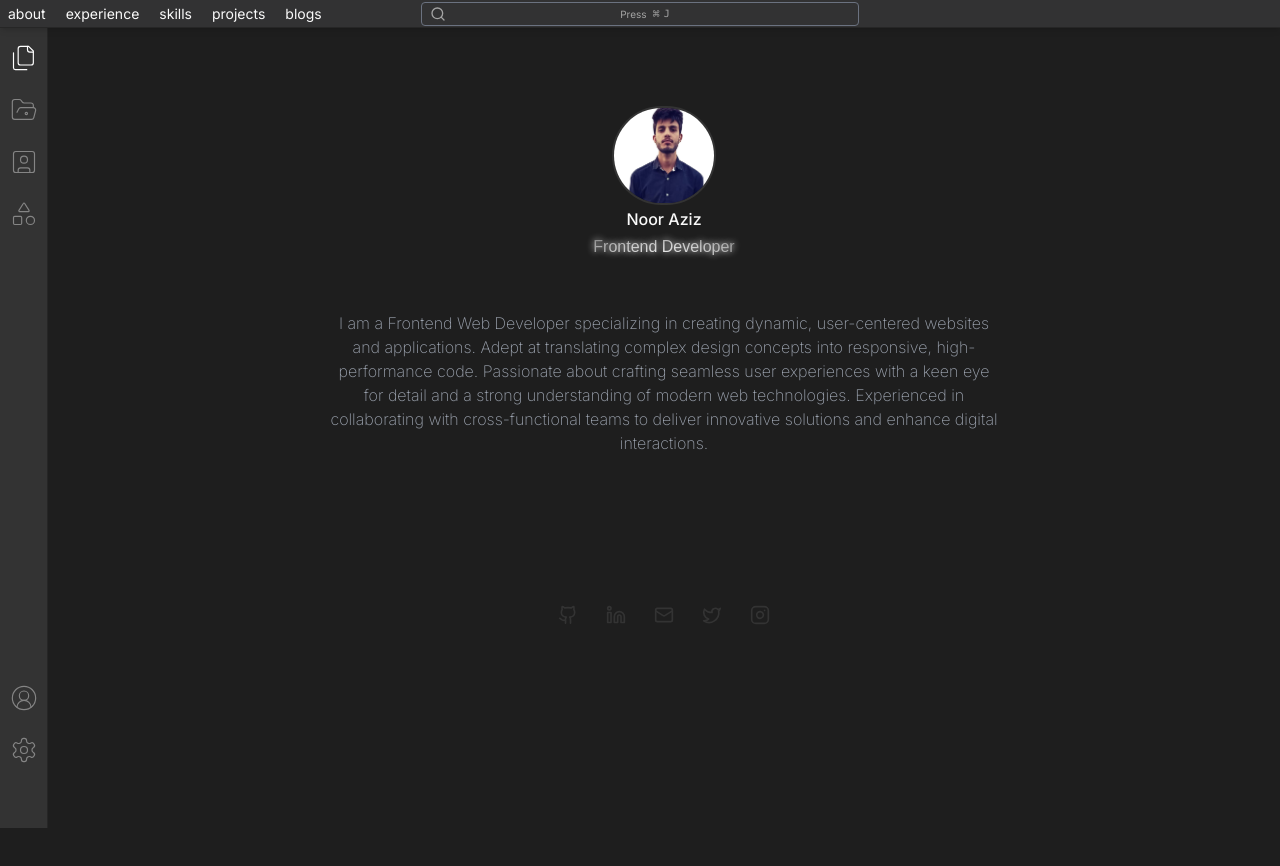
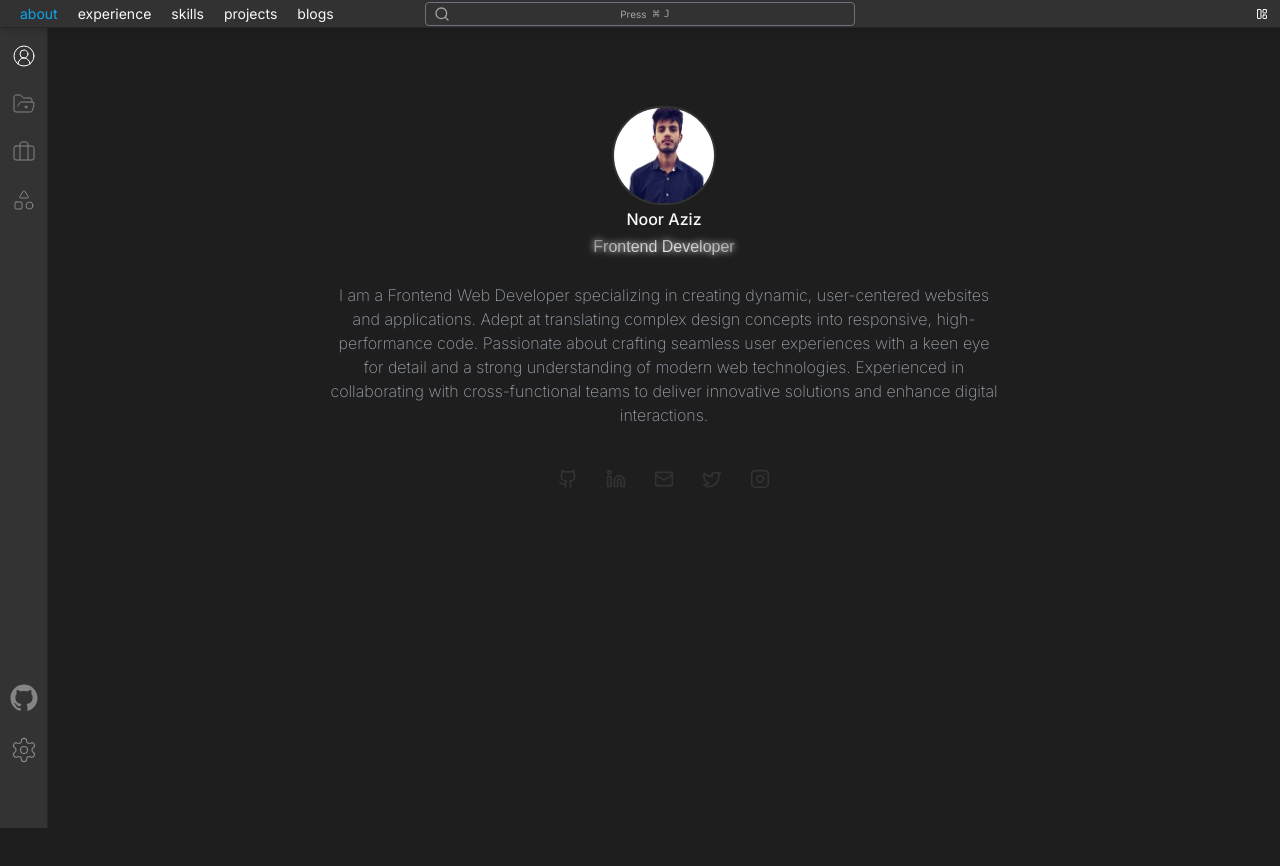
Before and after one commit to aziz-codes/azizcodes, a Next.js app: page /about in a window 1280 px wide. Shown: the top 866 px of the page. Built offline with nearby package versions, Linux system fonts and the light colour scheme.

Commit message:
changed some icons, some refactoring

```diff
--- a/app/(about)/about/page.tsx
+++ b/app/(about)/about/page.tsx
@@ -42,7 +42,7 @@ const About = () => {
         initial={{ opacity: 0, y: 20 }}
         animate={{ opacity: 1, y: 0 }}
         transition={{ duration: 0.5, delay: 0.6 }}
-        className="text-center relative top-12 line-clamp-6 max-w-2xl text-gray-400 font-[200]"
+        className="text-center relative top-5 line-clamp-6 max-w-2xl text-gray-400 font-[200]"
       >
         I am a Frontend Web Developer specializing in creating dynamic,
         user-centered websites and applications. Adept at translating complex
@@ -58,7 +58,7 @@ const About = () => {
         initial={{ opacity: 0, y: 20 }}
         animate={{ opacity: 1, y: 0 }}
         transition={{ duration: 0.5, delay: 0.8 }}
-        className="relative top-48 flex items-center space-x-7"
+        className="relative top-14 flex items-center space-x-7"
       >
         {socialIcons.map((icon, index) => {
           const Icon = icon.icon;
--- a/components/aside-lg.tsx
+++ b/components/aside-lg.tsx
@@ -1,6 +1,13 @@
 "use client";
 import React from "react";
-import { About, Contact, Blogs, Projects } from "@/layouts/index";
+import {
+  About,
+  Contact,
+  Blogs,
+  Projects,
+  Experience,
+  Github,
+} from "@/layouts/index";
 import { useStore } from "@/context/context-provider";
 
 const AsideLg = () => {
@@ -11,6 +18,8 @@ const AsideLg = () => {
     contact: <Contact />,
     blogs: <Blogs />,
     projects: <Projects />,
+    experience: <Experience />,
+    github: <Github />,
   };
 
   const renderLayout = () => components[activeComponent];
--- a/components/aside-sm.tsx
+++ b/components/aside-sm.tsx
@@ -33,7 +33,7 @@ const AsideSm = () => {
             <div key={index} title={item.label}>
               <Icon
                 strokeWidth={1}
-                className={`w-7 h-7 cursor-pointer text-[#858585]  hover:text-white transition-colors duration-75 ease-in ${
+                className={`w-6 h-6 cursor-pointer text-[#858585]  hover:text-white transition-colors duration-75 ease-in ${
                   item.isActive && "text-white"
                 }`}
                 onClick={() => handleClick(item.label, index)}
--- a/components/navbar.tsx
+++ b/components/navbar.tsx
@@ -1,7 +1,6 @@
 "use client";
-
 import * as React from "react";
-import { useRouter } from "next/navigation";
+import { useRouter, usePathname } from "next/navigation";
 import {
   EnvelopeClosedIcon,
   GearIcon,
@@ -21,11 +20,12 @@ import {
 import Link from "next/link";
 import { links } from "@/constants/nav-links";
 import { suggestions } from "@/constants/command-list";
-import { Search } from "lucide-react";
+import { LayoutPanelLeft, Search } from "lucide-react";
 
 const Navbar = () => {
   const [open, setOpen] = React.useState(false);
   const router = useRouter();
+  const pathName = usePathname();
 
   React.useEffect(() => {
     const down = (e: KeyboardEvent) => {
@@ -43,12 +43,14 @@ const Navbar = () => {
     setOpen(false);
   };
   return (
-    <div className="h-7 shadow-md w-full bg-bgNavbar border-b sticky top-0 left-0 z-50 flex items-center justify-between">
+    <div className="h-7 shadow-md w-full bg-bgNavbar border-b sticky top-0 left-0 z-50 flex items-center justify-between px-3">
       <div className="flex space-x-1 items-center flex-1">
         {links.map((link) => (
           <Link
             href={`/${link}`}
-            className="text-[10px] xl:text-sm px-2 py-0.5 rounded-sm hover:bg-secondary"
+            className={`text-[10px] xl:text-sm px-2 py-0.5 rounded-sm hover:bg-secondary ${
+              pathName === `/${link}` && "text-sky-500"
+            }`}
             key={link}
           >
             {link}
@@ -115,7 +117,9 @@ const Navbar = () => {
         </CommandDialog>
       </>
 
-      <div className="flex-1"></div>
+      <div className="flex-1 justify-end flex items-center">
+        <LayoutPanelLeft className="w-3 h-3" />
+      </div>
     </div>
   );
 };
--- a/constants/lists.ts
+++ b/constants/lists.ts
@@ -1,15 +1,16 @@
 import {
-  Files,
   Shapes,
   FolderOpenDot,
-  SquareUser,
   CircleUserRound,
   Settings,
+  Briefcase,
+  GithubIcon,
 } from "lucide-react";
+import { GitHubLogoIcon } from "@radix-ui/react-icons";
 export const smSidebarLists = [
   {
     label: "about",
-    icon: Files,
+    icon: CircleUserRound,
     isActive: true,
   },
   {
@@ -18,8 +19,8 @@ export const smSidebarLists = [
     isActive: false,
   },
   {
-    label: "contact",
-    icon: SquareUser,
+    label: "experience",
+    icon: Briefcase,
     isActive: false,
   },
   {
@@ -28,8 +29,8 @@ export const smSidebarLists = [
     isActive: false,
   },
   {
-    label: "profile",
-    icon: CircleUserRound,
+    label: "github",
+    icon: GitHubLogoIcon,
     isActive: false,
   },
   {
--- /dev/null
+++ b/layouts/experience.tsx
@@ -0,0 +1,7 @@
+import React from "react";
+
+const Experience = () => {
+  return <div>Experience</div>;
+};
+
+export default Experience;
--- /dev/null
+++ b/layouts/github.tsx
@@ -0,0 +1,7 @@
+import React from "react";
+
+const Github = () => {
+  return <div>Github</div>;
+};
+
+export default Github;
--- a/layouts/index.ts
+++ b/layouts/index.ts
@@ -2,3 +2,5 @@ export { default as About } from "./about";
 export { default as Blogs } from "./blogs";
 export { default as Contact } from "./contact";
 export { default as Projects } from "./projects";
+export { default as Experience } from "./experience";
+export { default as Github } from "./github";
```
